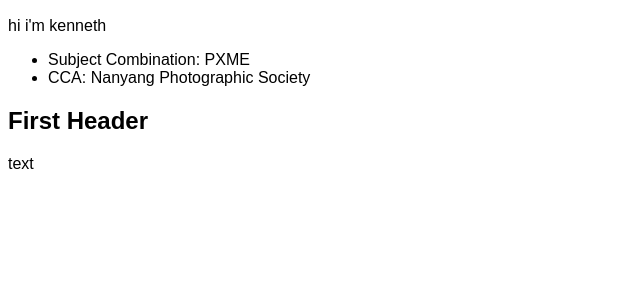
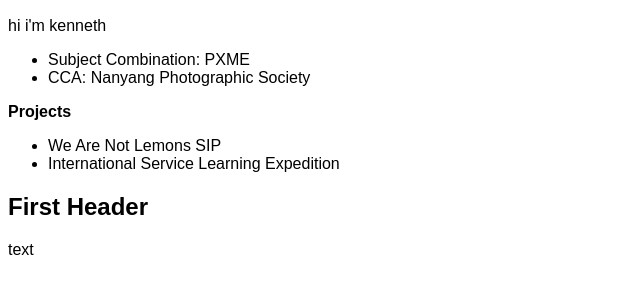
Before and after one commit to its-kenneth/its-kenneth.github.io, a plain HTML site: page index.html in a window 1280 px wide. Shown: the part 51-344 px from the top of the page, without its empty margins (0-640 px from the left). Drawn offline with Linux system fonts and the light colour scheme.

Commit message:
Update index.html

```diff
--- a/index.html
+++ b/index.html
@@ -37,6 +37,11 @@
         <li>CCA: Nanyang Photographic Society</li>
       </ul>
 
+      <b> Projects </b>
+      <ul>
+        <li>We Are Not Lemons SIP</li></li>
+        <li>International Service Learning Expedition</li>
+      </ul>
     </section>
 
     <section>
```
